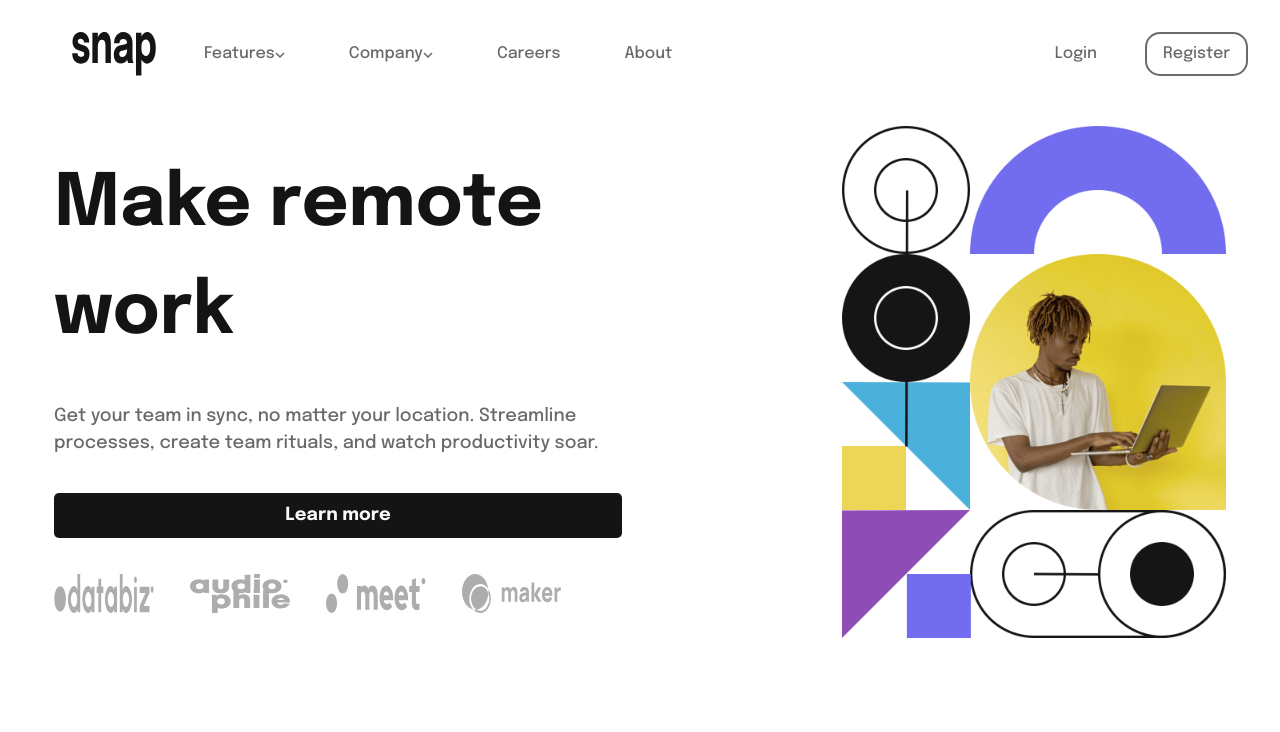
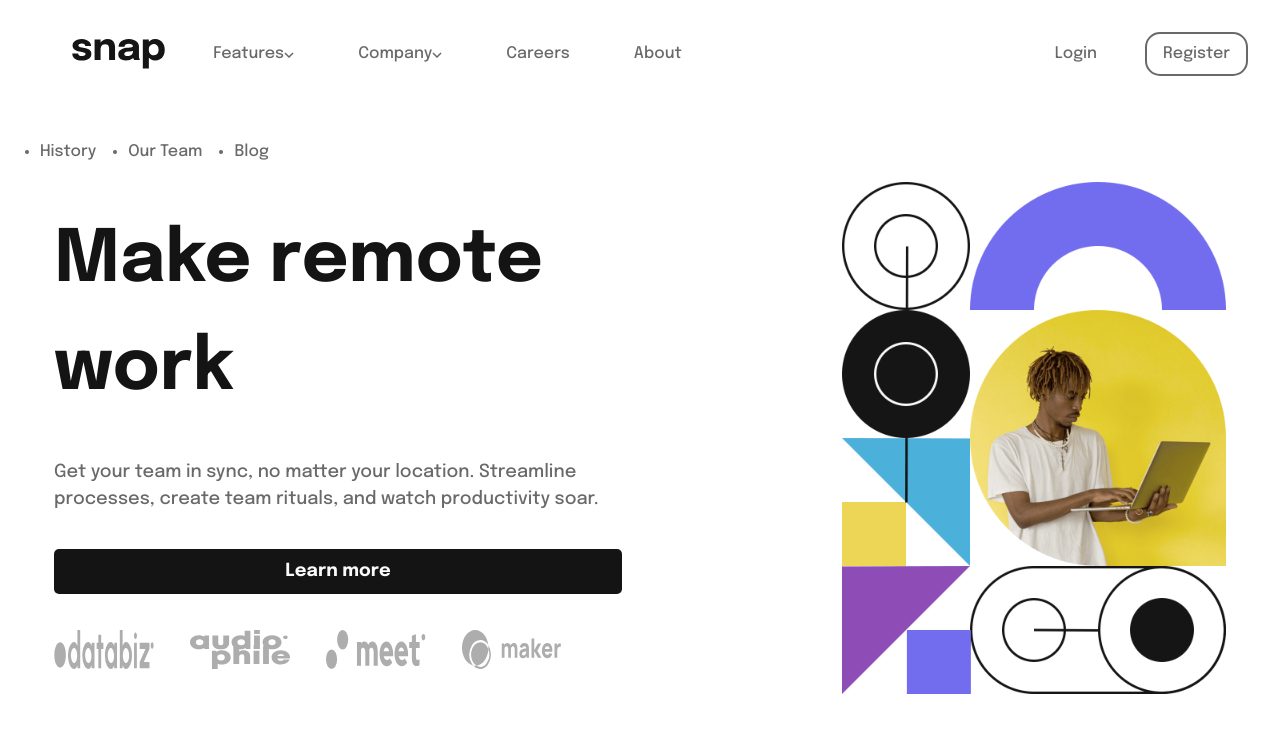
Before and after one commit to Sboonny/intro-section-with-dropdown-navigation-FM, a Vue app: page / in a window 1280 px wide. Shown: the top 732 px of the page. Built offline with nearby package versions, Linux system fonts and the light colour scheme.

Commit message:
bug can't access data() in NavComponent.vue

```diff
--- a/src/components/NavComponent.vue
+++ b/src/components/NavComponent.vue
@@ -1,7 +1,7 @@
 <template>
   <nav>
     <ul class="flex" role="list">
-      <img src="src/assets/logo.svg" alt="logo" />
+      <img src="src/assets/logo.svg" alt="logo" class="logo" />
       <button>
         <li>
           Features<svg width="10" height="6" xmlns="http://www.w3.org/2000/svg">
@@ -40,27 +40,46 @@
       </button>
     </ul>
   </nav>
-  <dialog>
+  <div class="dropbox"  id="dropbox" >
     <ul class="flex">
-      <li>Todo List</li>
-      <li>Calendar</li>
-      <li>Reminders</li>
-      <li>Planning</li>
+      <li :key="i" v-for="(feature, i) in features" >{{feature}}</li>
     </ul>
-  </dialog>
-  <dialog>
+  </div>
+  <div class="dropbox" id="dropbox" >
+
     <ul class="flex">
       <li>History</li>
       <li>Our Team</li>
       <li>Blog</li>
     </ul>
-  </dialog>
+  </div>
 </template>
 
+<script lang="ts">
+export default {
+  name: "Dropbox",
+  props: {
+    dropbox: Boolean,
+    features: Array
+  },
+  data() {
+    dropbox: false;
+    features: ["Todo List", "Calendar", "Reminders", "Planning"]
+  }
+}
+</script>
+
 <style scoped>
+
+.logo {
+  max-height: 50px;
+  height: 3vh;
+  min-height: 30px;
+}
 .flex {
   display: flex;
   gap: var(--gap, 2em);
+  align-items: center;
   flex-direction: column;
 }
 
@@ -92,9 +111,6 @@ li:focus {
   color: hsl(var(--black));
 }
 
-.login-button {
-}
-
 .register-button {
   border: 2px solid hsl(var(--gray));
   border-radius: 15px;
```
